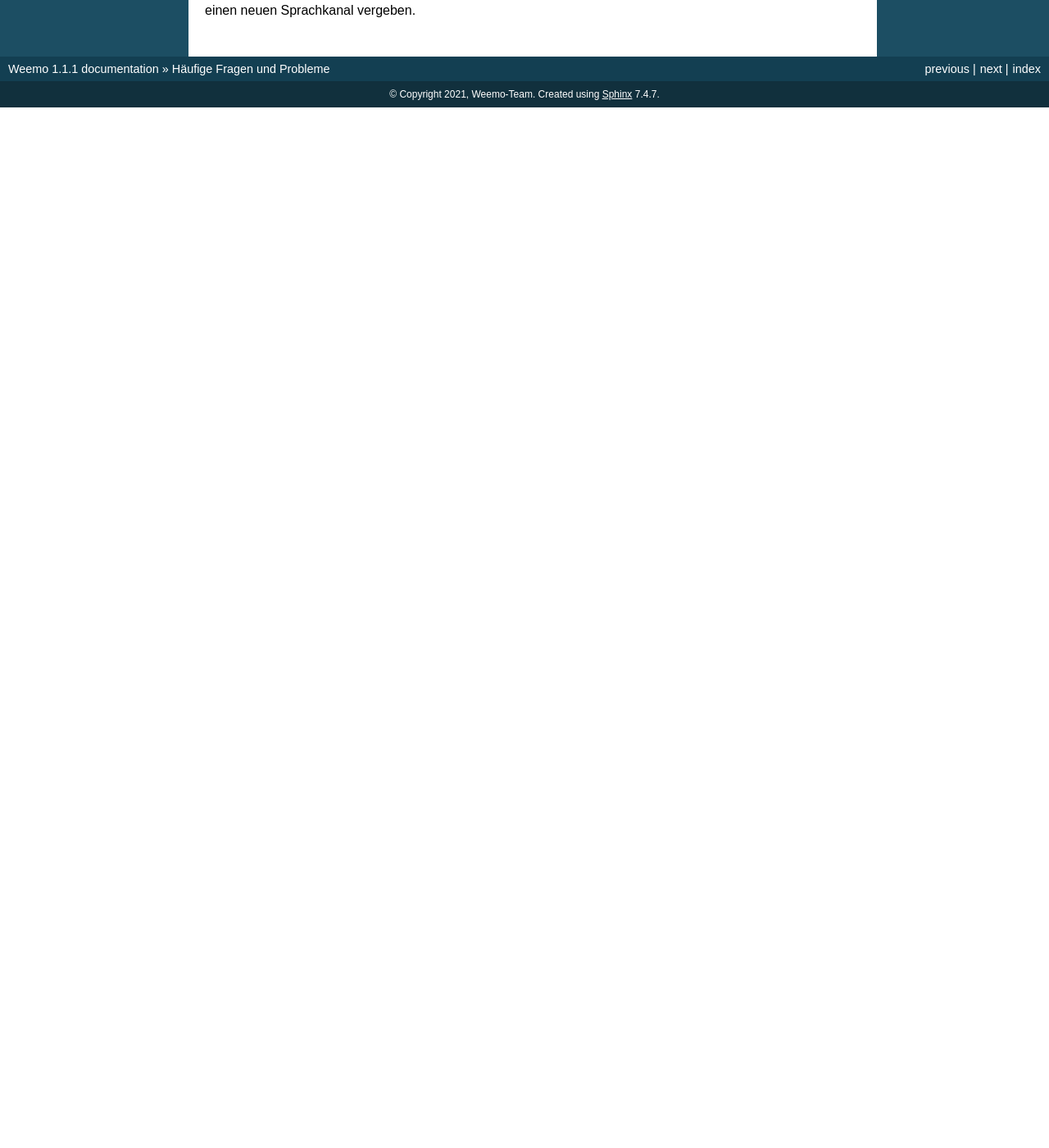
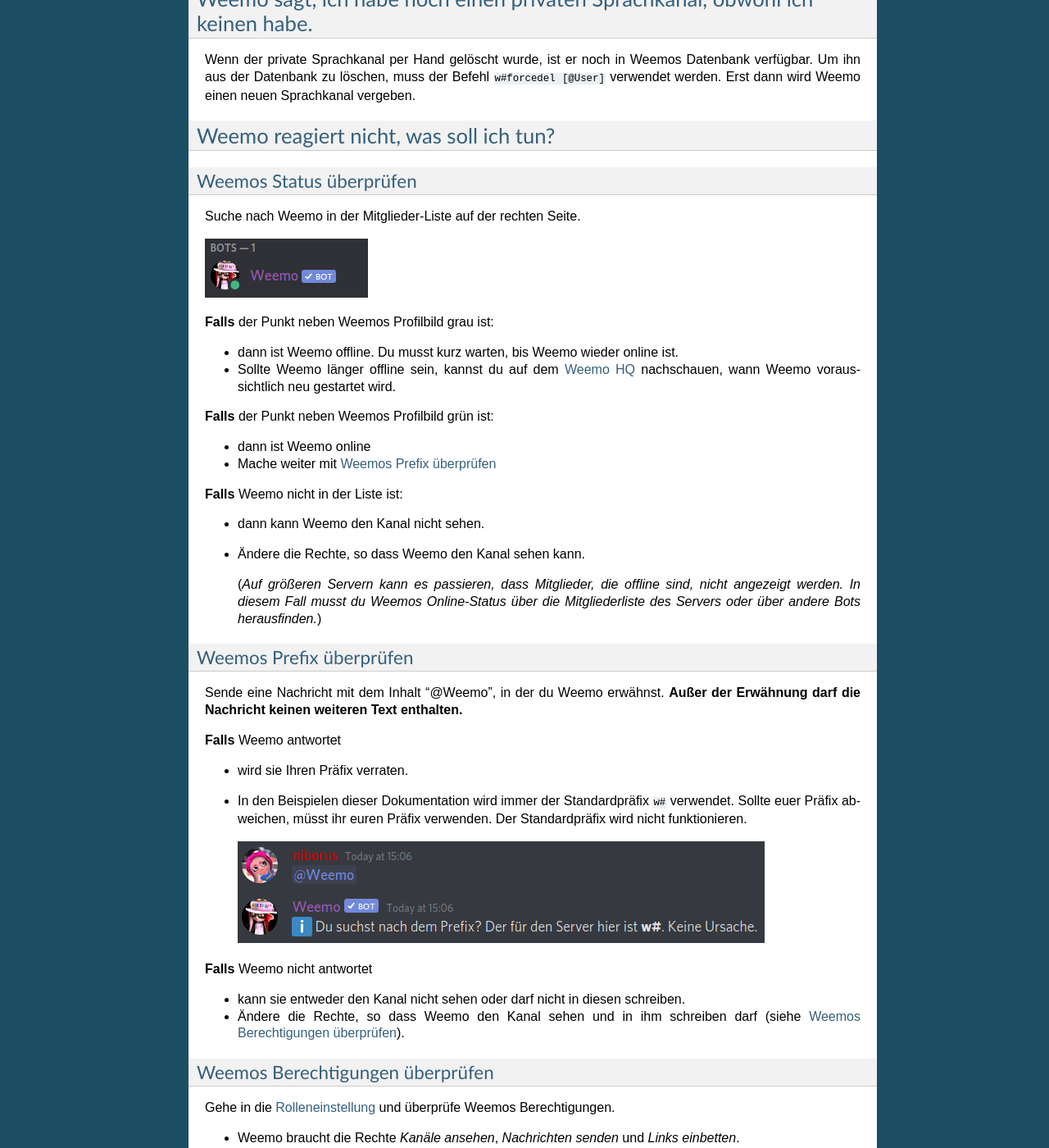
Before and after one commit to niborus/weemo-doc, a Sphinx documentation site: the page built from docs/faq.rst, in a window 1280 px wide and 1400 px high, scrolled down 2087 px. Shown: the whole window at 82% size. Built offline with Sphinx 7.4.7, drawn with Linux system fonts in a browser that asks for light colours; before the commit the page ends 2218 px from its top, so only the background shows below that; some of the changed text lies outside the part shown.

Commit message:
rob toggle, FAQ-Keine Antwort, Versionsnummer
- Hinzufügen FAQ: Was wenn Weemo nicht reagiert? ( closes #11 )
- Hinzufügen von ``rob toggle`` ( closes #13 )
- Versionsnummer: ~~1.1.1~~ -> 1.1.2

```diff
--- a/docs/conf.py
+++ b/docs/conf.py
@@ -51,9 +51,9 @@ copyright = u'2021, Weemo-Team'
 # built documents.
 #
 # The short X.Y version.
-version = '1.1.1'
+version = '1.1.2'
 # The full version, including alpha/beta/rc tags.
-release = '1.1.1'
+release = '1.1.2'
 
 # The language for content autogenerated by Sphinx. Refer to documentation
 # for a list of supported languages.
--- a/docs/faq.rst
+++ b/docs/faq.rst
@@ -92,3 +92,94 @@ Weemo sagt, ich habe noch einen privaten Sprachkanal, obwohl ich keinen habe.
 Wenn der private Sprachkanal per Hand gelöscht wurde, ist er noch in Weemos Datenbank verfügbar.
 Um ihn aus der Datenbank zu löschen, muss der Befehl ``w#forcedel [@User]`` verwendet werden.
 Erst dann wird Weemo einen neuen Sprachkanal vergeben.
+
+.. _no_reaction:
+
+Weemo reagiert nicht, was soll ich tun?
+=======================================
+
+.. _no_reaction_status:
+
+Weemos Status überprüfen
+------------------------
+
+Suche nach Weemo in der Mitglieder-Liste auf der rechten Seite.
+
+.. image:: images/Weemo_Member.png
+  :alt: Weemos Bild in der Mitgliederliste.
+
+**Falls** der Punkt neben Weemos Profilbild grau ist:
+
+- dann ist Weemo offline. Du musst kurz warten, bis Weemo wieder online ist.
+- Sollte Weemo länger offline sein, kannst du auf dem `Weemo HQ`_ nachschauen,
+  wann Weemo voraussichtlich neu gestartet wird.
+
+**Falls** der Punkt neben Weemos Profilbild grün ist:
+
+- dann ist Weemo online
+- Mache weiter mit :ref:`no_reaction_prefix`
+
+**Falls** Weemo nicht in der Liste ist:
+
+- dann kann Weemo den Kanal nicht sehen.
+- Ändere die Rechte, so dass Weemo den Kanal sehen kann.
+
+  (*Auf größeren Servern kann es passieren, dass Mitglieder, die offline sind, nicht angezeigt werden.*
+  *In diesem Fall musst du Weemos Online-Status über die Mitgliederliste des Servers oder über andere Bots herausfinden.*)
+
+.. _no_reaction_prefix:
+
+Weemos Prefix überprüfen
+------------------------
+
+Sende eine Nachricht mit dem Inhalt "@Weemo", in der du Weemo erwähnst.
+**Außer der Erwähnung darf die Nachricht keinen weiteren Text enthalten.**
+
+**Falls** Weemo antwortet
+
+- wird sie Ihren Präfix verraten.
+- In den Beispielen dieser Dokumentation wird immer der Standardpräfix ``w#`` verwendet.
+  Sollte euer Präfix abweichen, müsst ihr euren Präfix verwenden.
+  Der Standardpräfix wird nicht funktionieren.
+
+  .. image:: images/at_weemo.png
+    :alt: Weemo wird erwähnt und antwortet mit ihrem Präfix.
+
+**Falls** Weemo nicht antwortet
+
+- kann sie entweder den Kanal nicht sehen oder darf nicht in diesen schreiben.
+- Ändere die Rechte, so dass Weemo den Kanal sehen und in ihm schreiben darf (siehe :ref:`no_reaction_permission`).
+
+.. _no_reaction_permission:
+
+Weemos Berechtigungen überprüfen
+--------------------------------
+
+Gehe in die :ref:`Rolleneinstellung<rolleneinstellung>` und überprüfe Weemos Berechtigungen.
+
+- Weemo braucht die Rechte *Kanäle ansehen*, *Nachrichten senden* und *Links einbetten*.
+- Alternativ geht auch das Recht *Administrator*.
+
+In privaten Kanälen muss Weemo zusätzlich dem Kanal hinzugefügt werden:
+
+- Am Computer:
+
+  - Gehe in den Kanaleinstellungen auf *Mitglied oder Rolle hinzufügen* (in der Kategorie *Privater Kanal*) und füge Weemo hinzu.
+
+- Am Handy oder über *Erweiterten Berechtigungen*:
+
+  - Gehe in die Kanaleinstellungen.
+  - Füge Weemos Rolle hinzu, sofern nicht schon getan.
+  - Aktiviere *Kanal zeigen*, *Nachrichten senden* und *Links einbetten*.
+
+.. _no_reaction_failed:
+
+Falls das alles nicht geklappt hat
+----------------------------------
+
+- Tritt dem `Weemo HQ`_ bei und frage bei Support nach.
+- Falls Weemo auf den Befehl ``w#setup check`` reagiert,
+  so sende bitte einen Screenshot von Weemos Antwort auf diesen Befehl mit in den Support.
+
+
+.. _Weemo HQ: https://discord.com/invite/myD9rUF
```
Also changed, not shown: docs/befehle.rst (+14 -1 lines), docs/images/Weemo_Member.png (added), docs/images/at_weemo.png (added).
